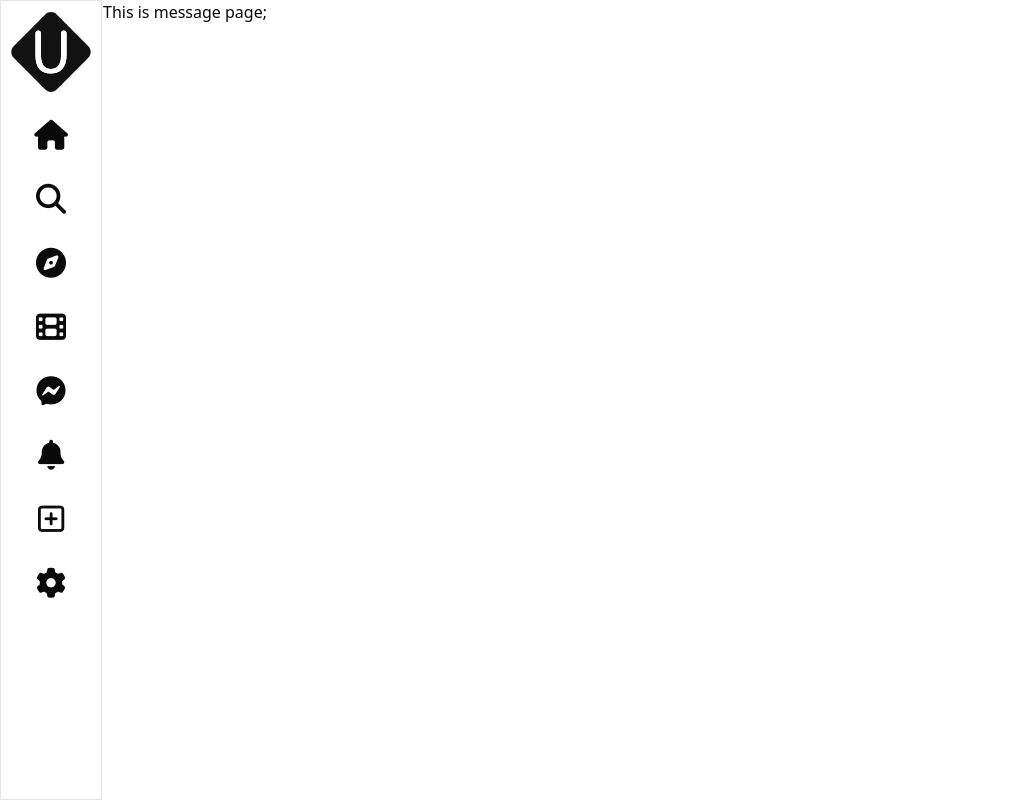
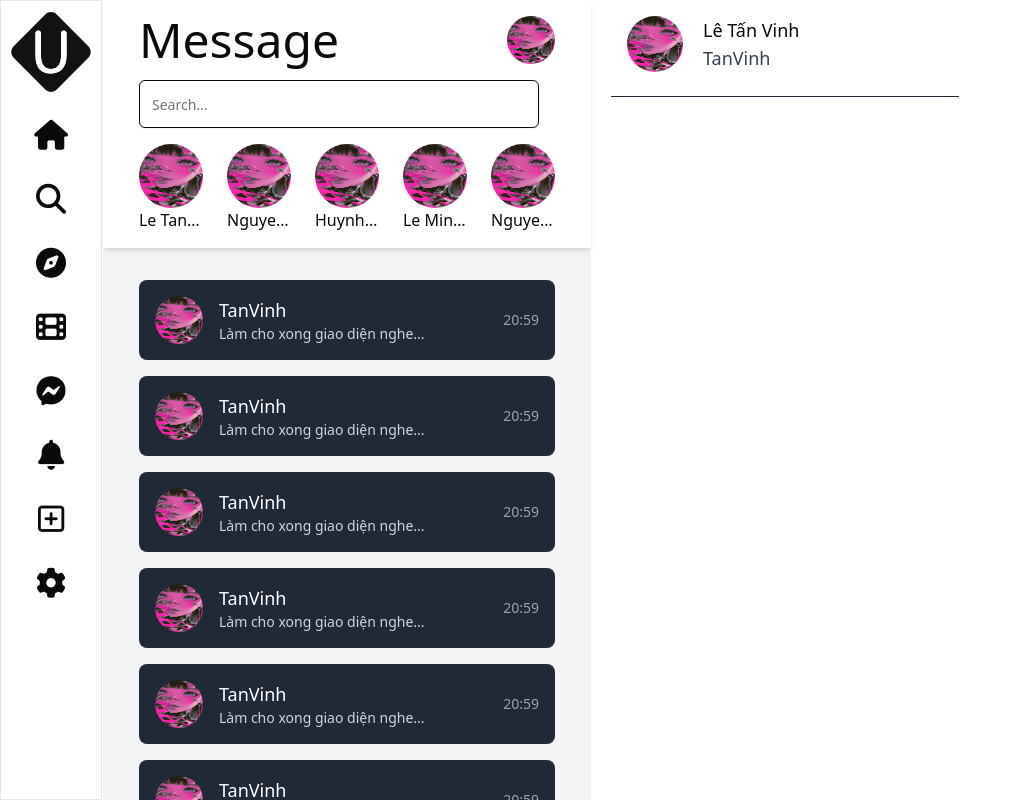
Before and after one commit to v06012005/UNIFY, a Next.js app in the folder frontend/: page /message in a window 1280 px wide. Shown: the whole page, without its empty margins (0-1021 px from the left). Built offline with nearby package versions, Linux system fonts and the light colour scheme.

Commit message:
intial code for message

```diff
--- a/frontend/app/(pages)/message/page.jsx
+++ b/frontend/app/(pages)/message/page.jsx
@@ -1,9 +1,116 @@
+import Image from "next/image";
+import avatar from "@/public/images/testreel.jpg";
+import { Input } from "@/components/ui/input";
 const Page = () => {
   return (
     <>
-      This is message page;
+      <div className="flex w-full">
+        <div className="h-screen flex flex-col">
+          <div className="bg-white shadow-md px-9 py-4 sticky top-0 z-10">
+            <div className="flex justify-between items-center mb-4">
+              <h1 className="text-5xl font-medium">Message</h1>
+              <Image
+                src={avatar}
+                alt="Avatar"
+                className="rounded-full w-12 h-12"
+              />
+            </div>
+            <div className="mb-4">
+              <Input
+                placeholder={"Search..."}
+                className={`w-[400px] h-12 border-gray-950`}
+              />
+            </div>
+            <div className="w-full flex mt-3 space-x-6 overflow-x-auto">
+              <div className="place-items-center text-center">
+                <Image
+                  src={avatar}
+                  alt="Avatar"
+                  className="rounded-full w-16 h-16"
+                />
+                <p className="truncate w-16">Le Tan Vinh</p>
+              </div>
+              <div className="place-items-center text-center">
+                <Image
+                  src={avatar}
+                  alt="Avatar"
+                  className="rounded-full w-16 h-16"
+                />
+                <p className="truncate w-16">Nguyen Huu Trung</p>
+              </div>
+              <div className="place-items-center text-center">
+                <Image
+                  src={avatar}
+                  alt="Avatar"
+                  className="rounded-full w-16 h-16"
+                />
+                <p className="truncate w-16">Huynh Thi Thao Vy</p>
+              </div>
+              <div className="place-items-center text-center">
+                <Image
+                  src={avatar}
+                  alt="Avatar"
+                  className="rounded-full w-16 h-16"
+                />
+                <p className="truncate w-16">Le Minh Dang</p>
+              </div>
+              <div className="place-items-center text-center">
+                <Image
+                  src={avatar}
+                  alt="Avatar"
+                  className="rounded-full w-16 h-16"
+                />
+                <p className="truncate w-16">Nguyen An Ninh</p>
+              </div>
+            </div>
+          </div>
+
+          <div className="flex-1 overflow-y-auto px-9 py-4 bg-gray-100">
+            {[...Array(10)].map((_, index) => (
+              <div
+                key={index}
+                className="flex items-center justify-between bg-gray-800 text-white p-4 rounded-lg w-full max-w-md mt-4"
+              >
+                <div className="flex items-center">
+                  <Image
+                    src={avatar}
+                    alt="Avatar"
+                    className="rounded-full w-12 h-12"
+                  />
+                  <div className="ml-4">
+                    <h4 className="text-lg font-medium truncate w-20">
+                      TanVinh
+                    </h4>
+                    <p className="text-sm text-gray-300 truncate w-60">
+                      Làm cho xong giao diện nghe...
+                    </p>
+                  </div>
+                </div>
+                <span className="text-sm text-gray-400">20:59</span>
+              </div>
+            ))}
+          </div>
+        </div>
+        <div className="ml-5 mr-5">
+          <div className="flex p-4">
+            <Image
+              src={avatar}
+              alt="Avatar"
+              className="rounded-full w-14 h-14"
+            />
+            <div className="ml-5">
+              <h4 className="text-lg font-medium truncate w-60">Lê Tấn Vinh</h4>
+              <p className="text-lg text-gray-700 truncate w-40">
+               TanVinh
+              </p>
+            </div>
+          </div>
+          <hr className="mt-2 border-1 border-gray-800" />
+
+        </div>
+      </div>
     </>
-  )
-}
+  );
+};
 
 export default Page;
```
Also changed, not shown: frontend/public/images/testreel.jpg (added).
